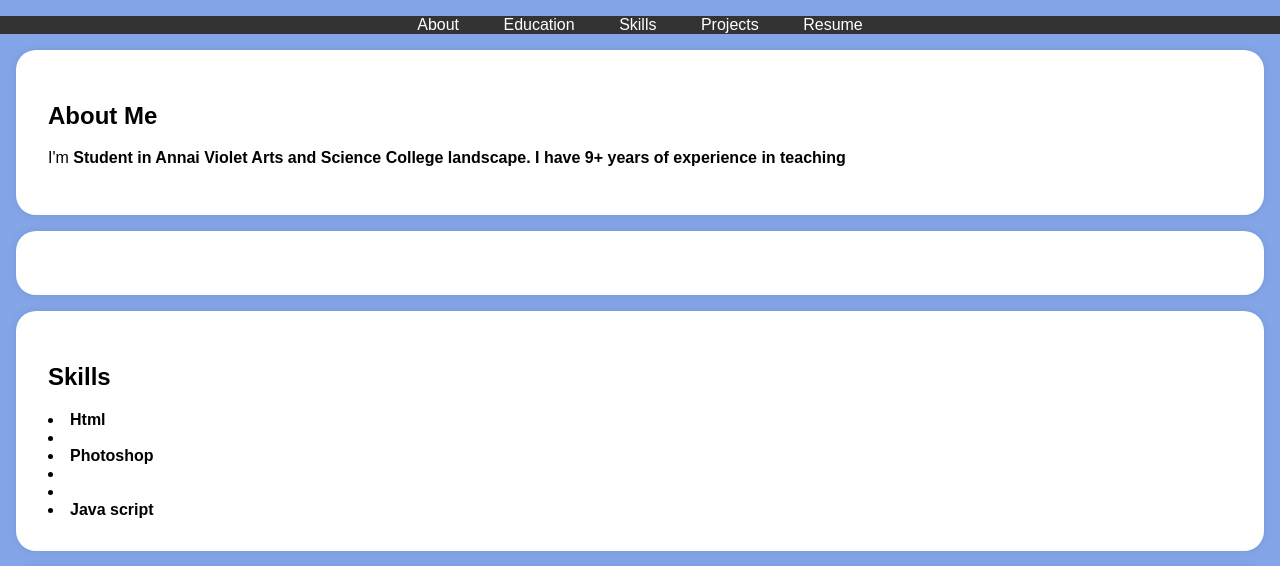
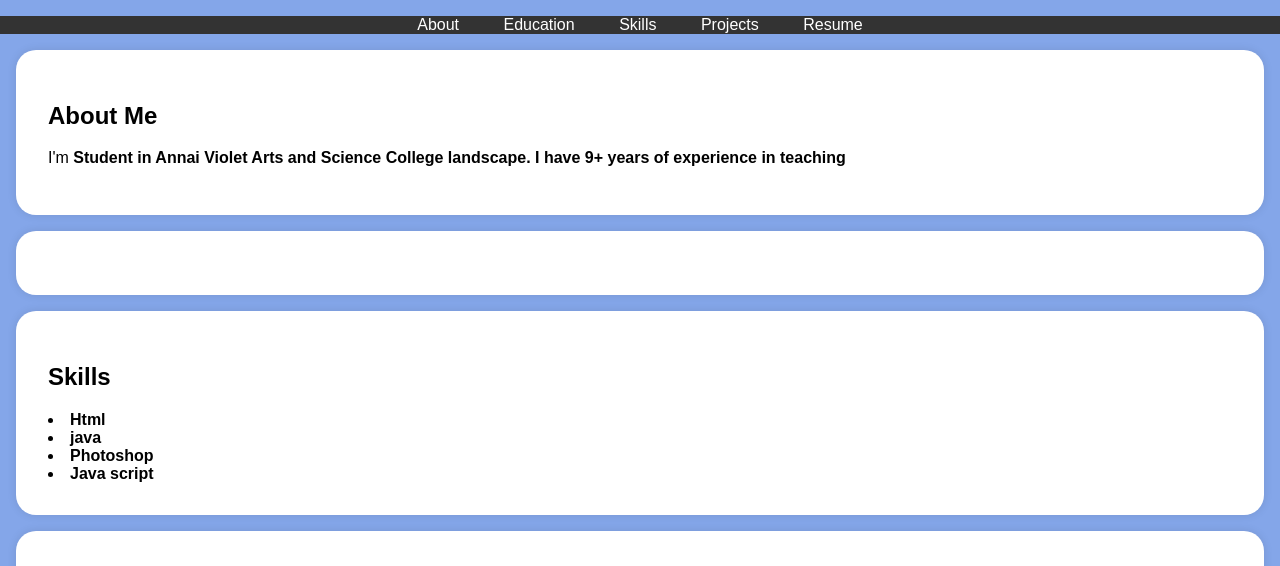
Before and after one commit to Kishore-1307/kishore, a plain HTML site: page index.html in a window 1280 px wide. Shown: the part 197-763 px from the top of the page. Drawn offline with Linux system fonts and the light colour scheme.

Commit message:
Update index.html

```diff
--- a/index.html
+++ b/index.html
@@ -130,10 +130,8 @@
             <h2>Skills</h2>
             <ul></ul>
                 <li>Html</li></li>
-                <li></li>
+                <li>java</li>
                 <li>Photoshop</li>
-                <li></li>
-                <li></li>
                 <li>Java script</li>
             </ul>
         </div>
```
